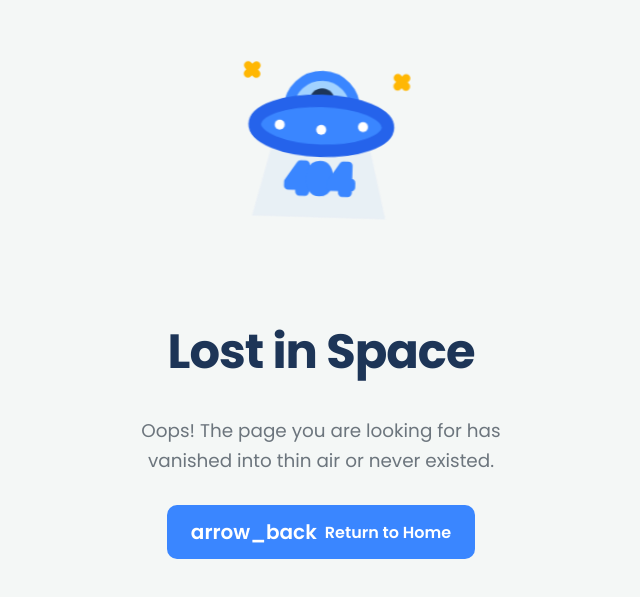
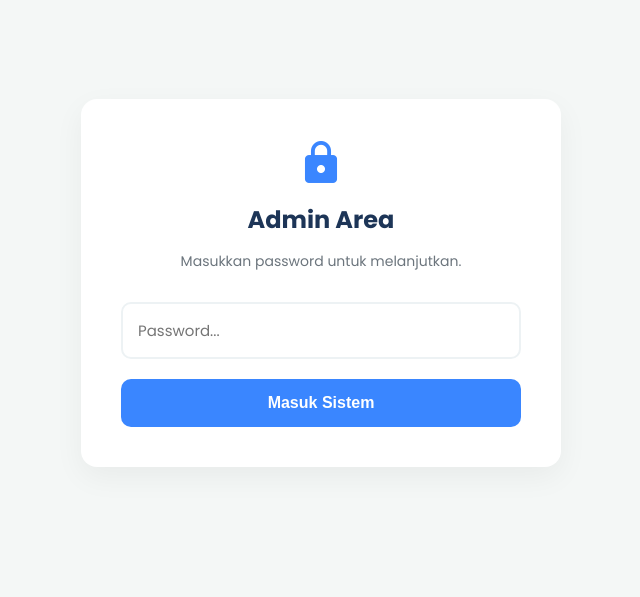
Before and after one commit to hyein89/botlink, a Next.js app: page /login in a window 1280 px wide. Before the commit this address had no page. Shown: the part 117-714 px from the top of the page, without its empty margins (319-959 px from the left). Built offline with nearby package versions, Linux system fonts and the light colour scheme.

Commit message:
Create page.js

```diff
--- /dev/null
+++ b/app/login/page.js
@@ -0,0 +1,76 @@
+"use client";
+import { useState } from 'react';
+import { useRouter } from 'next/navigation';
+
+export default function LoginPage() {
+  const [password, setPassword] = useState('');
+  const [loading, setLoading] = useState(false);
+  const [error, setError] = useState('');
+  const router = useRouter();
+
+  const handleLogin = async (e) => {
+    e.preventDefault();
+    setLoading(true);
+    setError('');
+
+    try {
+      const res = await fetch('/api/login', {
+        method: 'POST',
+        headers: { 'Content-Type': 'application/json' },
+        body: JSON.stringify({ password })
+      });
+
+      if (res.ok) {
+        // Kalau sukses, langsung arahin ke halaman admin
+        router.push('/admin');
+      } else {
+        setError('Password salah bro! Coba lagi.');
+      }
+    } catch (err) {
+      setError('Gagal koneksi ke server.');
+    }
+    setLoading(false);
+  };
+
+  return (
+    <>
+      <link href="https://fonts.googleapis.com/css2?family=Poppins:wght@400;500;600;700&display=swap" rel="stylesheet" />
+      <link href="https://fonts.googleapis.com/icon?family=Material+Icons" rel="stylesheet" />
+
+      <style dangerouslySetInnerHTML={{__html: `
+        body { font-family: 'Poppins', sans-serif; background-color: #f4f7f6; margin: 0; display: flex; justify-content: center; align-items: center; min-height: 100vh; }
+        .login-card { background: #fff; padding: 40px; border-radius: 16px; box-shadow: 0 10px 30px rgba(0,0,0,0.05); width: 100%; max-width: 400px; text-align: center; }
+        .icon-lock { font-size: 48px; color: #3a86ff; margin-bottom: 15px; }
+        .title { font-size: 24px; font-weight: 700; color: #1d3557; margin: 0 0 5px 0; }
+        .subtitle { font-size: 14px; color: #6c757d; margin-bottom: 30px; }
+        .input-pass { width: 100%; box-sizing: border-box; padding: 15px; border-radius: 10px; border: 2px solid #edf2f4; font-size: 15px; font-family: 'Poppins', sans-serif; transition: all 0.3s; margin-bottom: 20px; outline: none; }
+        .input-pass:focus { border-color: #3a86ff; }
+        .btn-login { width: 100%; background: #3a86ff; color: #fff; border: none; padding: 15px; border-radius: 10px; font-size: 16px; font-weight: 600; cursor: pointer; transition: 0.3s; }
+        .btn-login:hover { background: #2563eb; }
+        .error-msg { background: #fee2e2; color: #ef4444; padding: 12px; border-radius: 8px; font-size: 13px; font-weight: 500; margin-bottom: 20px; }
+      `}} />
+
+      <div className="login-card">
+        <span className="material-icons notranslate icon-lock" translate="no">lock</span>
+        <h1 className="title">Admin Area</h1>
+        <p className="subtitle">Masukkan password untuk melanjutkan.</p>
+
+        {error && <div className="error-msg">{error}</div>}
+
+        <form onSubmit={handleLogin}>
+          <input
+            type="password"
+            placeholder="Password..."
+            className="input-pass"
+            value={password}
+            onChange={(e) => setPassword(e.target.value)}
+            required
+          />
+          <button type="submit" className="btn-login" disabled={loading}>
+            {loading ? 'Mengecek...' : 'Masuk Sistem'}
+          </button>
+        </form>
+      </div>
+    </>
+  );
+}
```
